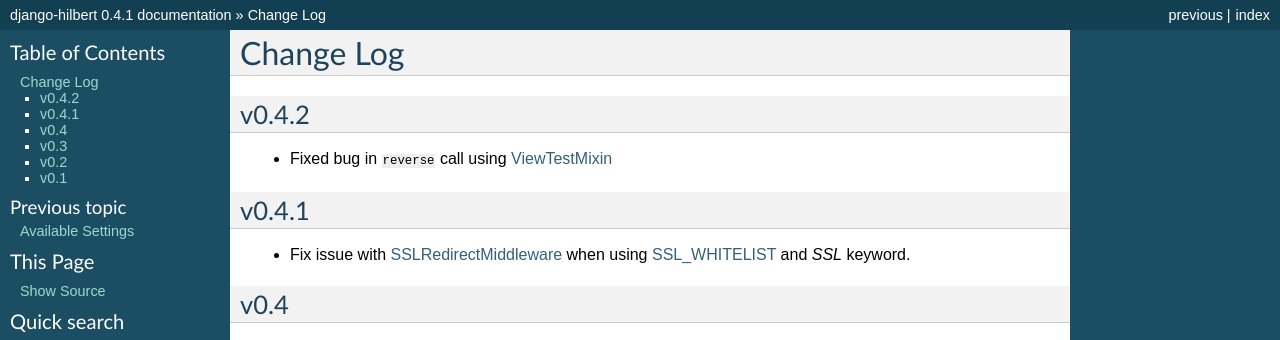
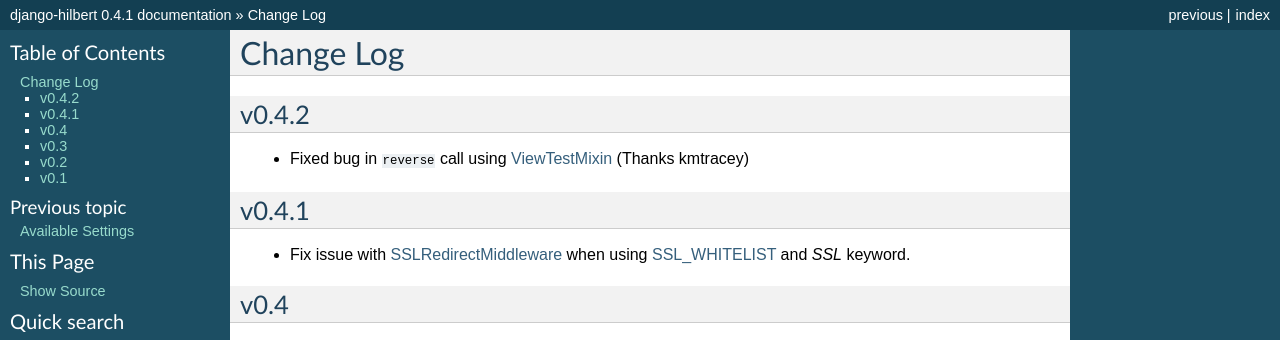
Before and after one commit to mlavin/django-hilbert, a Sphinx documentation site: the page built from docs/changelog.rst, in a window 1280 px wide. Shown: the top 340 px of the page. Built offline with Sphinx 7.4.7, drawn with Linux system fonts in a browser that asks for light colours.

Commit message:
Add thanks in the release note.

```diff
--- a/docs/changelog.rst
+++ b/docs/changelog.rst
@@ -6,7 +6,7 @@
 v0.4.2
 -----------------------------------
 
-- Fixed bug in ``reverse`` call using :ref:`ViewTestMixin`
+- Fixed bug in ``reverse`` call using :ref:`ViewTestMixin` (Thanks kmtracey)
 
 .. _v0.4.1:
 
```
